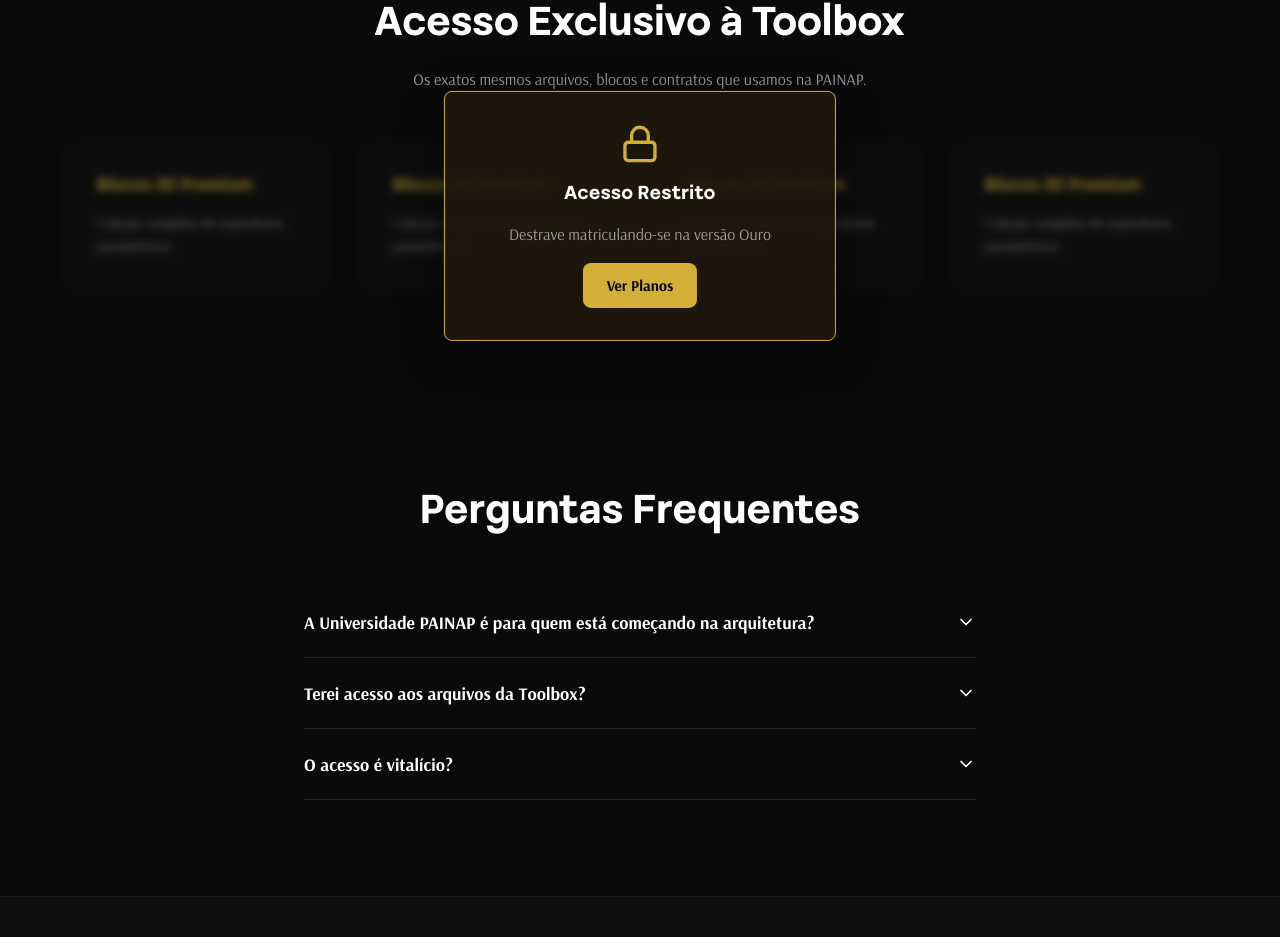
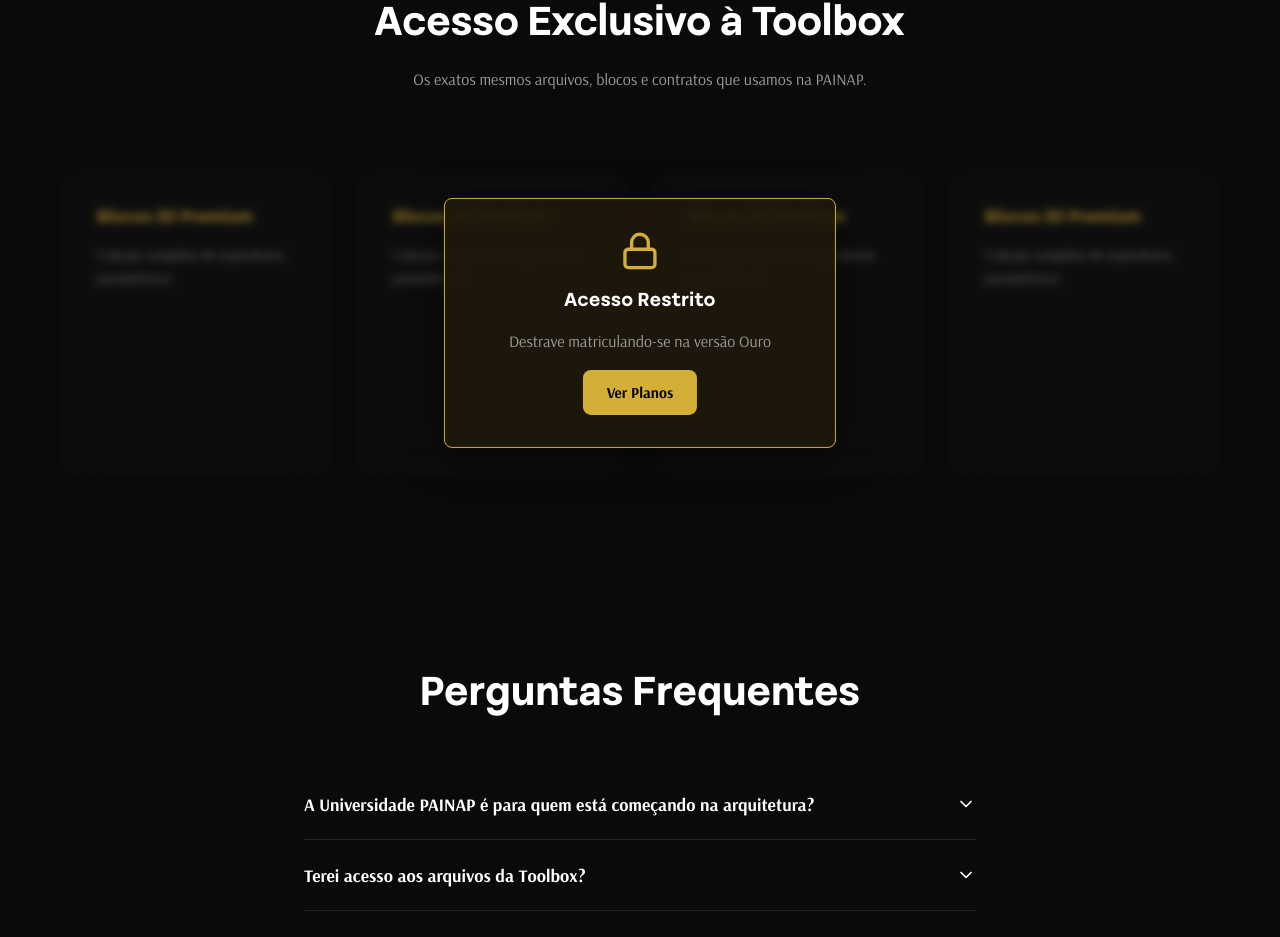
Before and after one commit to limogera-cmd/universidadepainap, a React (Vite) app: page / in a window 1280 px wide. Shown: the part 1421-2358 px from the top of the page. Built offline with nearby package versions, Linux system fonts and the light colour scheme.

Commit message:
fix: prevent lock-overlay from covering toolbox subtitle text

```diff
--- a/src/pages/Landing.css
+++ b/src/pages/Landing.css
@@ -98,8 +98,9 @@
   display: grid;
   grid-template-columns: repeat(auto-fit, minmax(250px, 1fr));
   gap: 2rem;
-  margin-top: 3rem;
+  margin-top: 5rem;
   position: relative;
+  min-height: 300px;
 }
 
 .toolbox-grid-locked .case-card {
```
